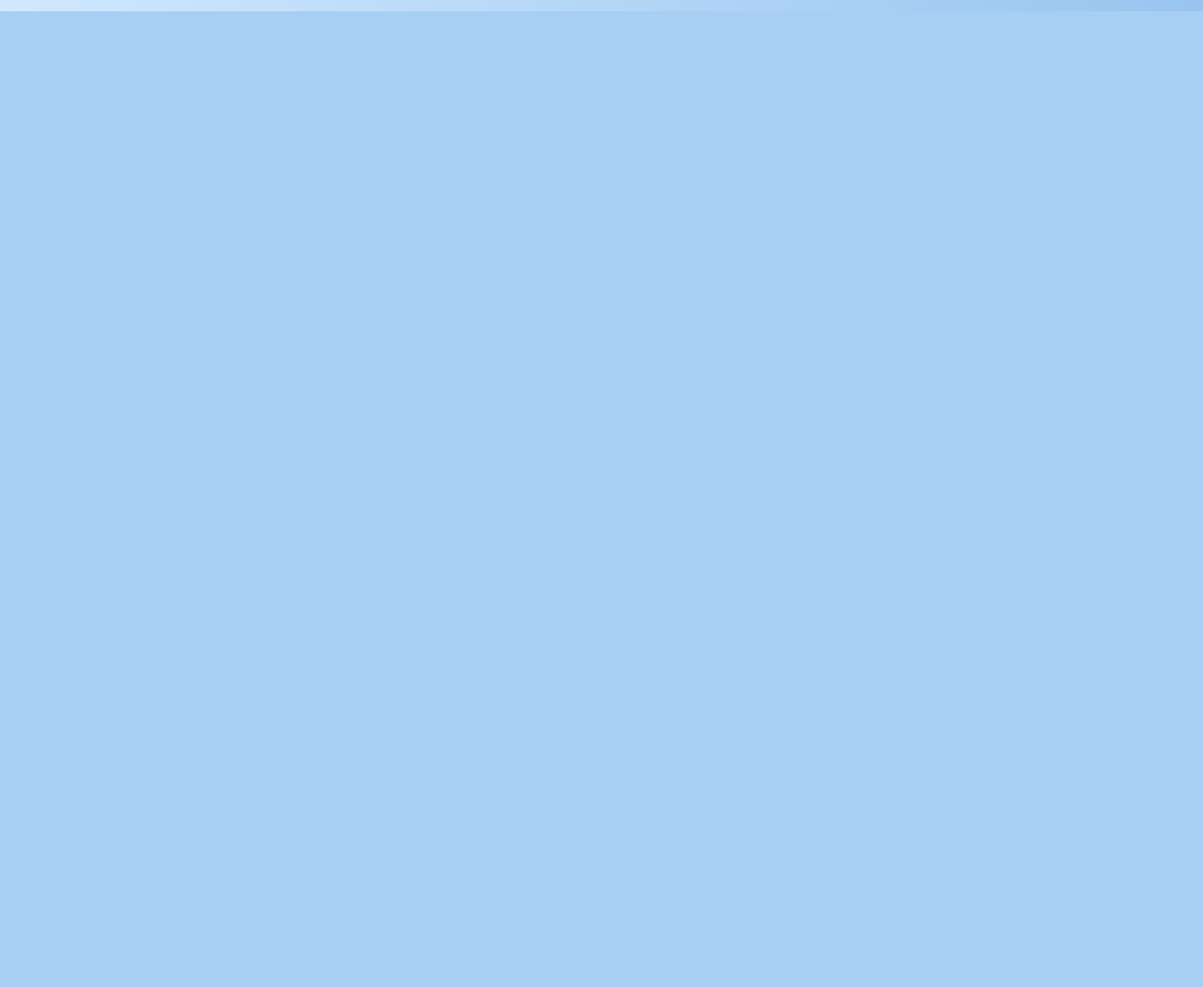
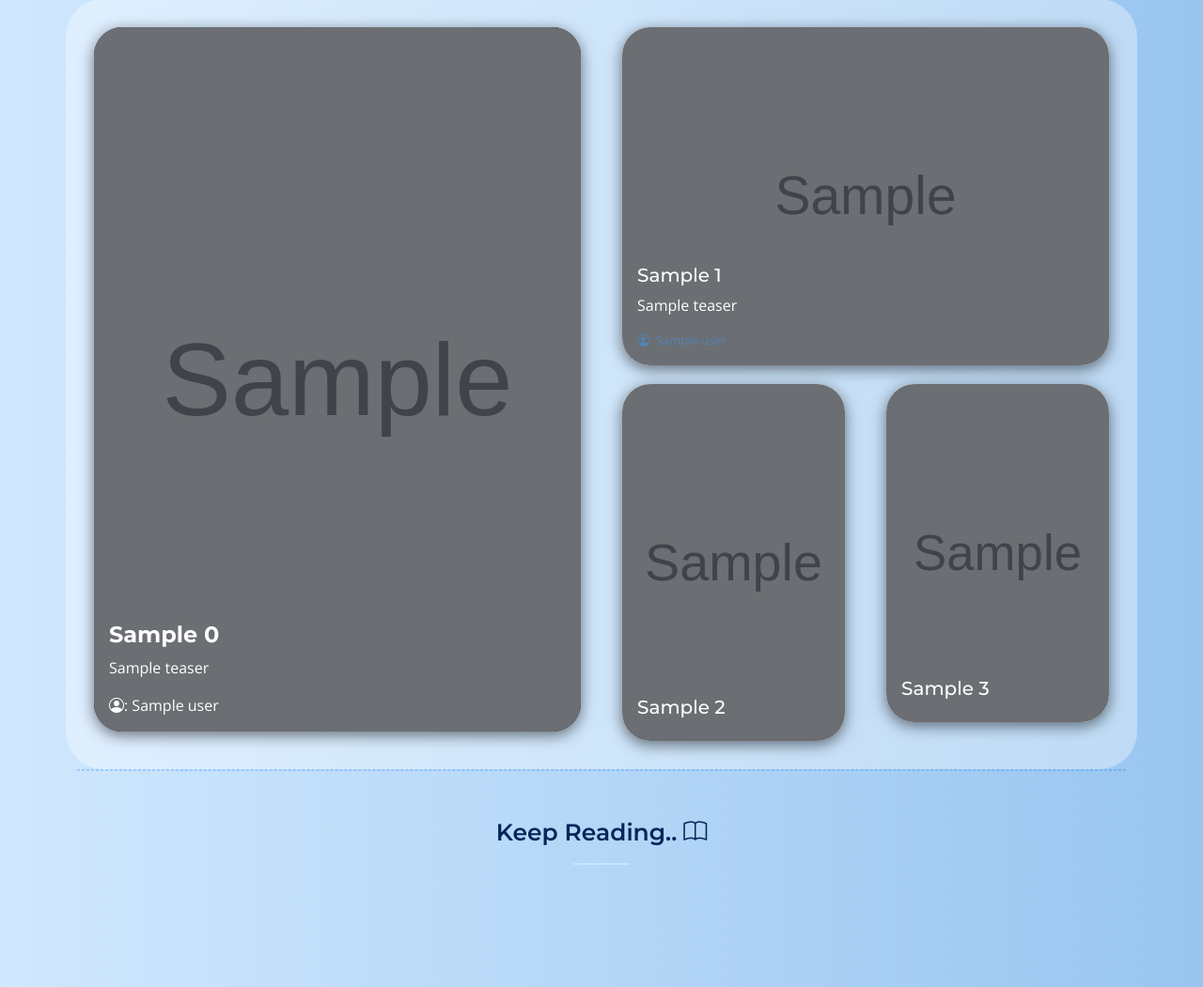
Before and after one commit to pupcode/blogicraft_app, a Django app: template coreapp/templates/blog/user/user-dashboard.html in a window 1280 px wide. Shown: the part 895-1946 px from the top of the page at 94% size. Before the commit the page ends 907 px from the top, so only its background shows below. Run offline with Django 3.2, Linux system fonts and the light colour scheme; the template is opened without the code that fills it: most values are stand-ins (such as "Sample title", 1, 10 or a date in 2020); grey boxes marked "Sample" are stand-in pictures; some libraries are stand-ins or nearby versions; grey boxes are pictures that could not be loaded.

Commit message:
code base updated

```diff
--- a/coreapp/templates/blog/user/user-dashboard.html
+++ b/coreapp/templates/blog/user/user-dashboard.html
@@ -212,7 +212,89 @@
 
             </div>
 
+            <section style='margin-top: 30px;' id="featured-blog" class="featured-blog">
+              <div class="section-header">
+                <h2 style="color: #052659;">Featured Blog Posts</h2>
+              </div>
+              <div class="container d-none d-md-block" style="background-color: rgba(255, 255, 255, 0.354); padding: 20px; border-radius: 40px;">
+                <div class="row">
+                  <div class="col-md-6">
+                    <a href="{% url 'dash-blog-details' featured_blogs.0.id %}">
+                        <div class="card bg-dark text-white card-hover-effect" style="border-radius: 30px;">
+                            <img style="border-radius: 30px; height: 750px; object-fit: cover" src="{{ featured_blogs.0.image1.url }}" class="card-img-top darken-image" alt="Image">
+                            <div class="card-img-overlay d-flex flex-column justify-content-end align-items-start">
+                                <h3 class="card-title text-white">{{ featured_blogs.0.title|truncatewords:7 }}</h3>
+                                 <p class="card-text">{{ featured_blogs.0.teaser }}</p>
+                                <p class="card-text"><i class="bi bi-person-circle"></i>: {{ featured_blogs.0.user }}</p>
+                            </div>
+                        </div>
+                    </a>
+                </div>
+                  <div class="col-md-6">
+                    <div class="row">
+                      <div class="col-md-12" >
+                        <a href="{% url 'dash-blog-details' featured_blogs.1.id %}">
+                          <div class="card text-white card-hover-effect" style="height: 360px; border-radius: 30px;" >
+                            <img style="height: 360px;" src="{{ featured_blogs.1.image1.url }}" class="card-img-top darken-image " alt="Image">
+                            <div class="card-img-overlay d-flex flex-column justify-content-end align-items-start">
+                              <h5 class="card-title">{{ featured_blogs.1.title|truncatewords:7 }}</h5>
+                              <p class="card-text">{{ featured_blogs.1.teaser }}</p>
+                              <p class="card-text"style="font-size: 13px; color: #5483B3;"><i class="bi bi-person-circle"></i>: {{ featured_blogs.1.user}}</p>
+                            </div>
+                          </div>
+                        </a>
+                      </div>
+                      <div class="col-md-6">
+                        <a href="{% url 'dash-blog-details' featured_blogs.2.id %}">
+                          <div class="card text-white card-hover-effect" style="height: 380px; border-radius: 30px;">
+                            <img style="height: 380px;" src="{{ featured_blogs.2.image1.url }}" class="card-img-top darken-image" alt="Image">
+                            <div class="card-img-overlay d-flex flex-column justify-content-end align-items-start">
+                              <h5 class="card-title">{{ featured_blogs.2.title|truncatewords:5 }}</h5>
+                              {% comment %} <p class="card-text" style="font-size: 13px;">{{ featured_blogs.2.teaser }}</p>
+                              <p class="card-text" style="font-size: 13px; color: #5483B3;"><i class="bi bi-person-circle"></i> : {{ featured_blogs.2.user}}</p> {% endcomment %}
+                            </div>
+                          </div>
+                        </a>
+                      </div>
+                      <div class="col-md-6">
+                        <a href="{% url 'dash-blog-details' featured_blogs.3.id %}">
+                          <div class="card text-white card-hover-effect" style="height: 360px; border-radius: 30px;">
+                            <img style="height: 360px;" src="{{ featured_blogs.3.image1.url }}" class="card-img-top darken-image" alt="Image">
+                            <div class="card-img-overlay d-flex flex-column justify-content-end align-items-start">
+                              <h5 class="card-title">{{ featured_blogs.3.title|truncatewords:5 }}</h5>
+                              {% comment %} <p class="card-text" style="font-size: 13px;">{{ featured_blogs.3.teaser }}</p>
+                              <p class="card-text" style="font-size: 13px; color: #5483B3;"><i class="bi bi-person-circle"></i>: {{ featured_blogs.3.user}}</p> {% endcomment %}
+                            </div>
+                          </div>
+                        </a>
+                      </div>
+                    </div>
+                  </div>
+                </div>
+              </div>
+              <div class="container d-lg-none">
+                <div class="container d-lg-none">
+                  {% for blog in featured_blogs %}
+                    <div style="border-radius: 30px;" class="card">
+                      <div class="row no-gutters">
+                        <div class="col-md-12">
+                          <div class="card-body d-flex align-items-center justify-content-start" style="height: 100%;">
+                            <img src="{{ blog.image1.url }}" class="card-img" style="width: 90px; height: auto;" alt="Image">
+                            <div style="margin-left: 10px;" class="ml-3">
+                              <a href="{% url 'dash-blog-details' blog.id %}">
+                                <h5 style="font-size: 13px; color: var(--color-secondary)" class="card-title text-start">{{blog.title|truncatewords:7}}</h5>
+                                <p style="font-size: 10px; color: gray; margin-bottom: 0px;">{{blog.teaser|truncatechars:30}}</p>
+                              </a>
+                            </div>
+                          </div>
+                        </div>
+                      </div>
+                    </div>
+                  {% endfor %}
+                </div>
 
+              </div>
+            </section>
             <div class="container">
               <hr class="styled-hr">
             </div>
```
Also changed, not shown: coreapp/templates/accounts/user/crud/create-blog.html (+5 -5 lines), coreapp/templates/accounts/user/my-profile.html (+7 -7 lines).
